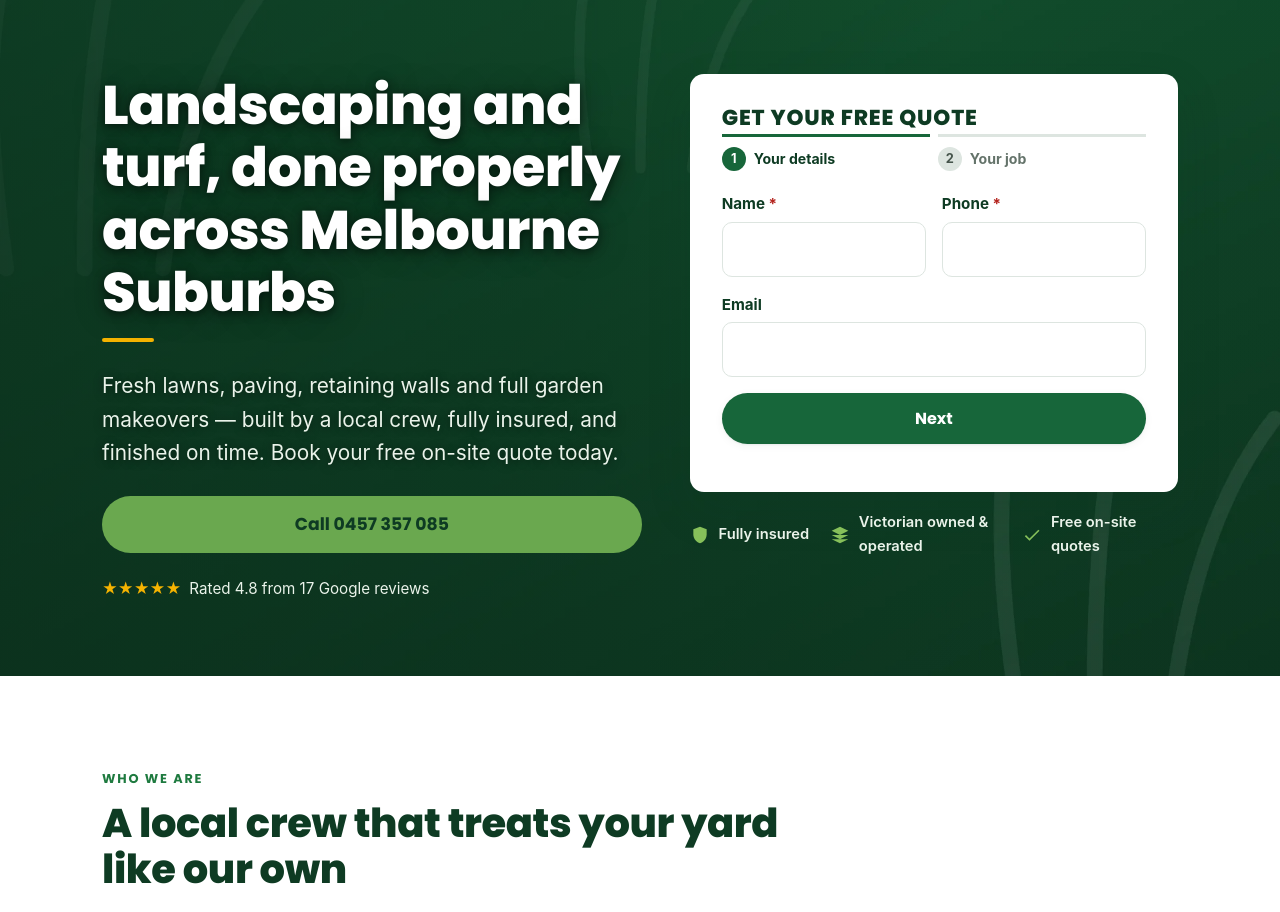
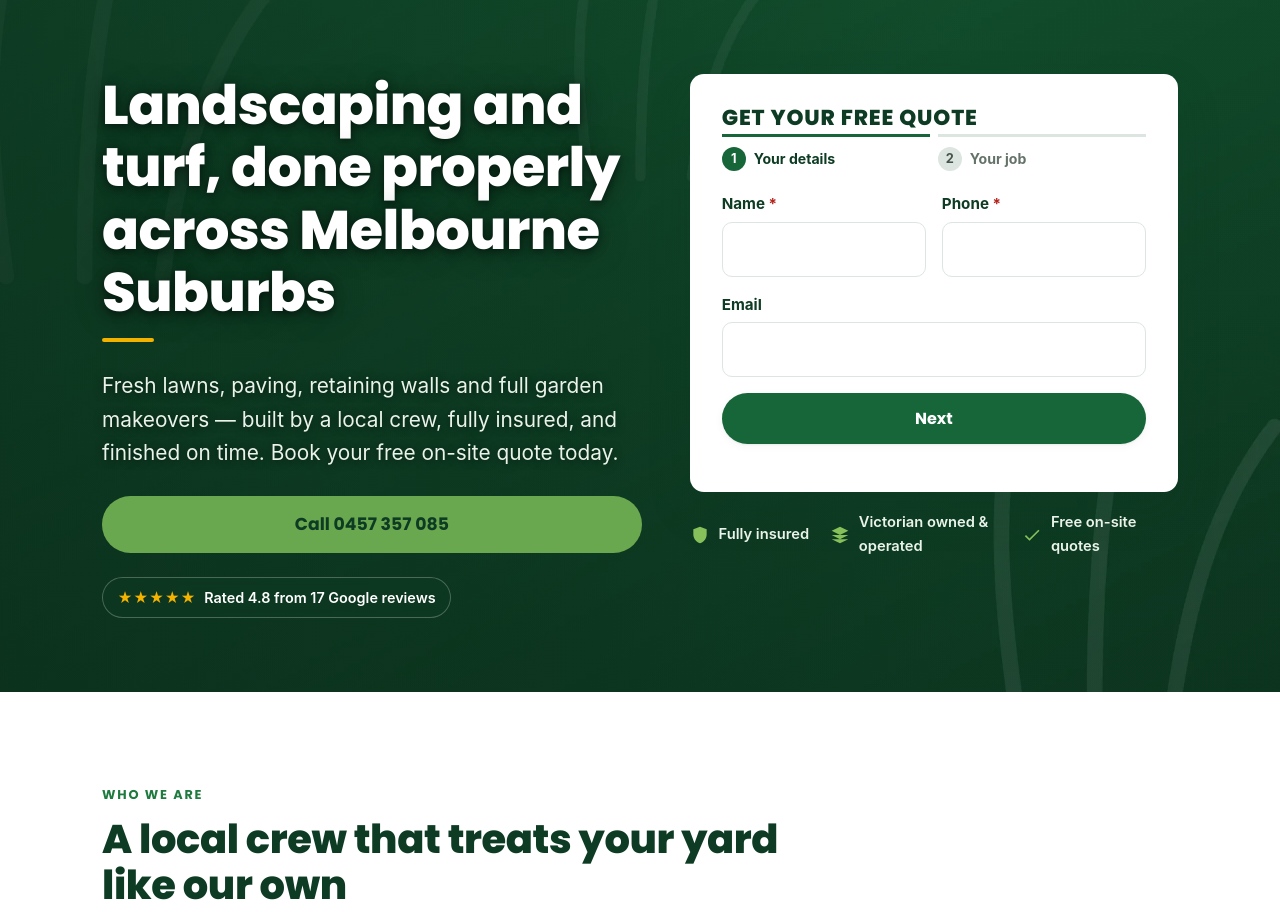
Before and after one commit to montarro/Internal, a PHP site: page / in a window 1280 px wide. Shown: the part 91-1003 px from the top of the page. Run offline with PHP 8.4, Linux system fonts and the light colour scheme.

Commit message:
Turn the hero star rating into a pill badge
Plain text on the grass photo competed with the image for attention.
A translucent dark pill with a border gives it its own visual weight
and reads clearly regardless of what's behind it in the photo.

Co-Authored-By: Claude Opus 5 <noreply@anthropic.com>
Claude-Session: https://claude.ai/code/session_018MmKCYsyRG1fbBFzup6bvS

```diff
--- a/style.css
+++ b/style.css
@@ -241,9 +241,12 @@ p  { margin: 0 0 1rem; }
 .hero__actions .btn { flex: 1 1 auto; min-width: 12rem; }
 .hero__rating {
   display: inline-flex; align-items: center; gap: .5rem; margin-top: 1.5rem; margin-bottom: 0;
-  font-size: .95rem; color: #eaf3ea;
+  font-size: .9rem; font-weight: 600; color: #fff;
+  background: rgba(14, 59, 35, .45); border: 1px solid rgba(255, 255, 255, .25);
+  backdrop-filter: blur(6px); -webkit-backdrop-filter: blur(6px);
+  padding: .5rem .9rem; border-radius: 999px;
 }
-.hero__rating .stars { color: var(--gold); }
+.hero__rating .stars { color: var(--gold); letter-spacing: .05em; }
 
 .hero__panel { max-width: 34rem; }
 .hero__trust { list-style: none; margin: 1.2rem 0 0; padding: 0; display: grid; gap: .55rem; }
```
